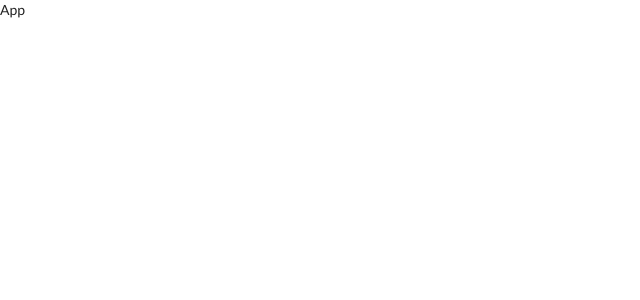
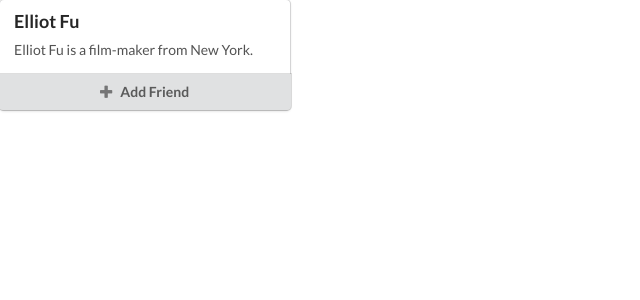
Before and after one commit to ebragaparah/ibmwatson.tts.frontend, a React (Create React App) app: page / in a window 1280 px wide. Shown: the top 300 px of the page, without its empty margins (0-640 px from the left). Built offline with nearby package versions, Linux system fonts and the light colour scheme.

Commit message:
cria fluxo de componentes

```diff
--- a/src/components/App.js
+++ b/src/components/App.js
@@ -1,7 +1,12 @@
 import React from 'react';
+import CommentList from './CommentList';
 
 const App = () => {
-    return <div className="app">App</div>;
+    return (
+            <div className="app">
+            <CommentList />
+            </div>
+    );
 };
 
 export default App;
--- a/src/components/Comment.js
+++ b/src/components/Comment.js
@@ -0,0 +1,25 @@
+import React from 'react';
+
+const Comment = () => {
+    return (
+            <div className="comment">
+            <div class="ui cards">
+              <div class="card">
+                <div class="content">
+                  <div class="header">Elliot Fu</div>
+                    <div class="description">
+                      Elliot Fu is a film-maker from New York.
+                    </div>
+                  </div>
+                  <div class="ui bottom attached button">
+                    <i class="add icon"></i>
+                      Add Friend
+                    </div>
+                  </div>
+                </div>
+            </div>
+
+    );
+};
+
+export default Comment;
--- a/src/components/CommentList.js
+++ b/src/components/CommentList.js
@@ -0,0 +1,12 @@
+import React from 'react';
+import Comment from './Comment';
+
+const CommentList = () => {
+    return (
+            <div className="comment-list">
+            <Comment />
+            </div>
+    );
+};
+
+export default CommentList;
```
